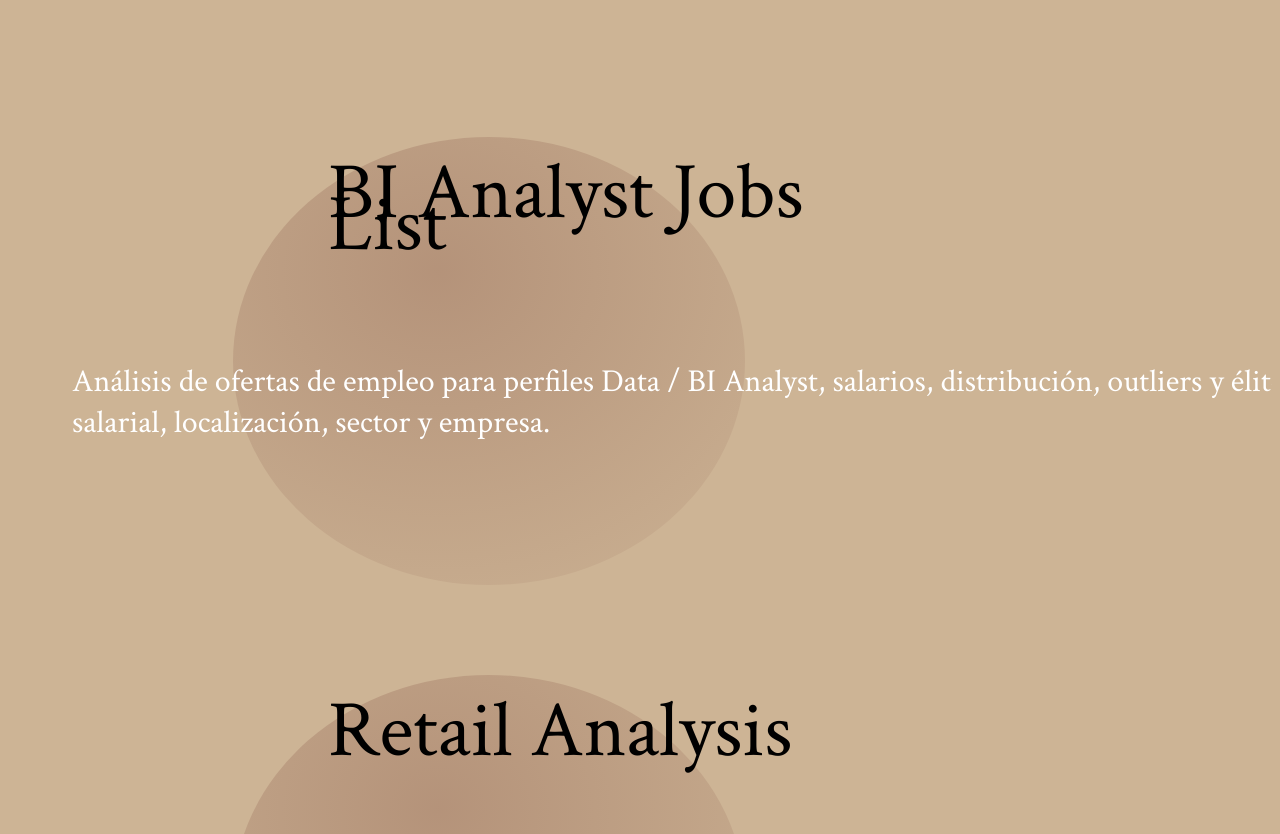
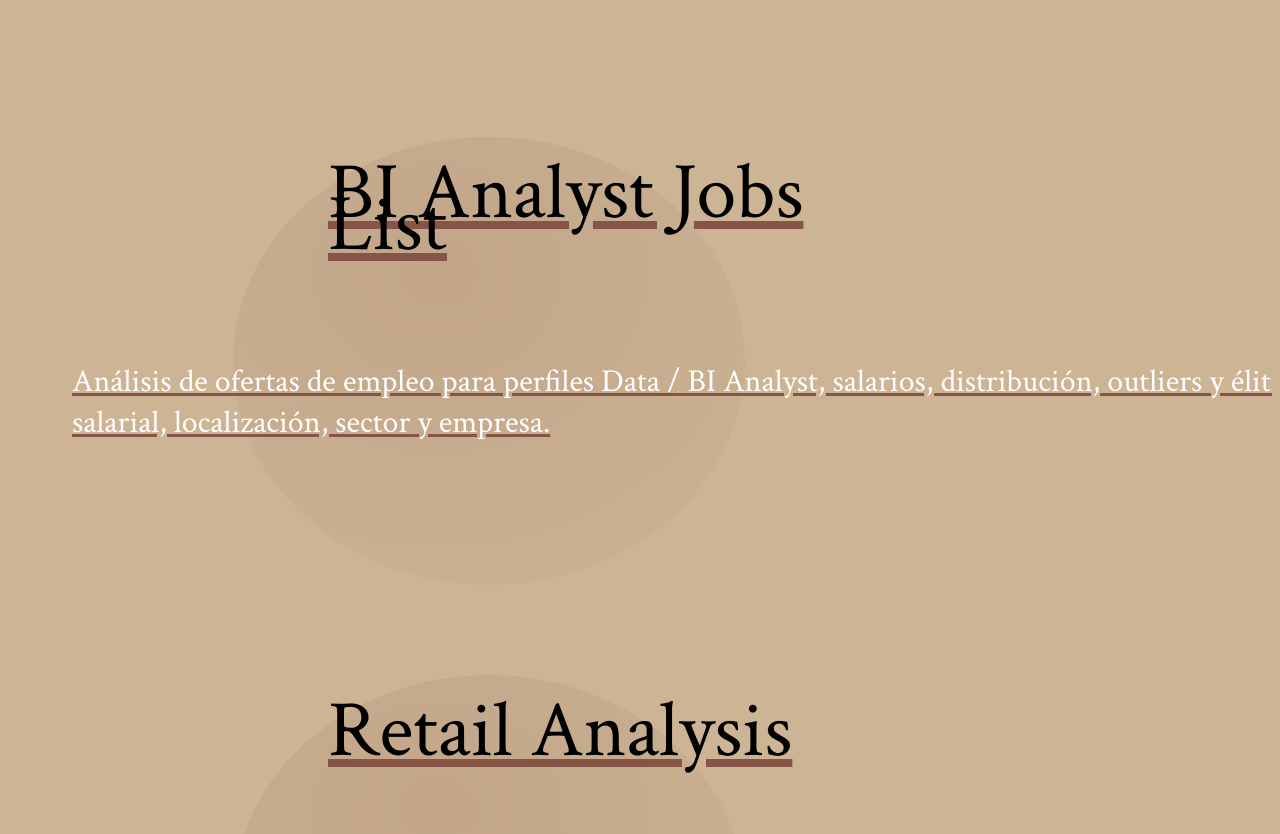
Before and after one commit to andredomin/andresdomin, a Next.js app: page / in a window 1280 px wide. Shown: the part 3060-3894 px from the top of the page. Built offline with nearby package versions, Linux system fonts and the light colour scheme; a web font is replaced by a local one.

Commit message:
minimum redesign

```diff
--- a/src/app/globals.css
+++ b/src/app/globals.css
@@ -23,7 +23,14 @@ h1, h2, h3, h4, h5, h6, p{
 }
 
 .proyecto-titulo{
+  text-decoration: underline;
+  text-decoration-color: #875547;
   font-size: 4em;
+}
+
+.proyecto-titulo:hover{
+  text-decoration: underline;
+  text-decoration-color: #44292B;
 }
 button:hover{
   background-color: #44292B;
@@ -86,6 +93,10 @@ h3, h4{
 
 .ellipse-portfolio h3,  h4, .ellipse-portfolio2 h3, h4{
   color: white;
+  text-decoration: underline;
+  text-decoration-color: #875547;
+  margin-right: 100%;
+  text-overflow: none;
 }
 
 span{
@@ -270,7 +281,7 @@ button{
   height: 16vh;
   width: 75vw;
   border-radius: 100%;
-  opacity: 0.35;
+  opacity: 0.15;
   z-index: 0;
   background: radial-gradient(200% 200% at 40% 30%, #875547,#CDB495 50%);
   animation: sweep3 4s linear infinite alternate;
@@ -354,6 +365,7 @@ a:hover{
   font-weight: 510;
   color: #000000;
 }
+
 
 .linknodecor{
   text-decoration: none;
@@ -490,7 +502,7 @@ table td{
   position: relative;
   width: 95vw;
   margin-top: -5vh;
-  margin-left: 0vw;
+  margin-left: 10vw;
   z-index: 1;
 }
 
@@ -501,7 +513,7 @@ table td{
   height: 35vh;
   width:80vw;
   border-radius: 100%;
-  opacity: 0.35;
+  opacity: 0.15;
   z-index: 0;
   background: radial-gradient(200% 200% at 40% 30%, #875547,#CDB495 50%);
   animation: sweep3 6s linear infinite alternate;
@@ -558,7 +570,7 @@ table td{
 .ellipse-portfolio2 h3 {
   position: relative;
   margin-top: -5vh;
-  margin-left: 30vw;
+  margin-left: 10vw;
   z-index: 1;
 }
 
@@ -569,7 +581,7 @@ table td{
   height: 35vh;
   width:70vw;
   border-radius: 100%;
-  opacity: 0.35;
+  opacity: 0.15;
   z-index: 0;
   background: radial-gradient(200% 200% at 40% 30%, #875547,#CDB495 50%);
   animation: sweep3 6s linear infinite alternate;
@@ -621,7 +633,7 @@ table td{
   height: 50vh;
   width: 70vw;
   border-radius: 100%;
-  opacity: 0.35;
+  opacity: 0.15;
   z-index: 0;
   background: radial-gradient(200% 200% at 40% 30%, #875547,#CDB495 50%);
   animation: sweep3 6s linear infinite alternate;
```
Also changed, not shown: src/app/data/bi-analyst-jobslist_analysis/page.tsx (+4 -4 lines).
